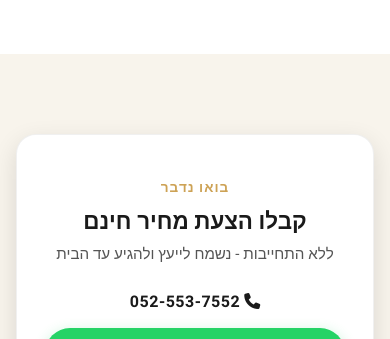
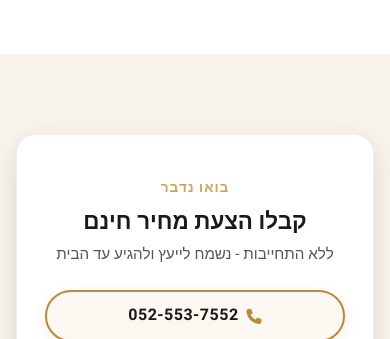
Before and after one commit to firasabs/adamsRefinishing, a plain HTML site: page index.html in a window 390 px wide. Shown: the part 6029-6368 px from the top of the page. Drawn offline with Linux system fonts and the light colour scheme.

Commit message:
edit logo to appear on tap, frame phone number

```diff
--- a/front/style.css
+++ b/front/style.css
@@ -295,12 +295,30 @@ h1, h2, h3 { line-height: 1.25; }
 }
 .btn-outline:hover { background: rgba(255,255,255,.1); }
 
+/* Phone CTA in the contact card: a gold frame rather than a gold fill, so
+   it reads as the secondary action beside the solid WhatsApp button.
+   Border uses --gold-dark (3.1:1 on white) to clear the 3:1 minimum for
+   UI boundaries; the number itself stays dark for maximum legibility.
+   Padding is 2px tighter than .btn to offset the border, so this button
+   matches the WhatsApp button's height exactly. */
 .tel-btn {
+  background: rgba(205,162,85,.08);
+  color: var(--text-dark);
+  border: 2px solid var(--gold-dark);
+  padding: 11px 20px;
+  box-shadow: 0 4px 14px rgba(205,162,85,.18);
+}
+.tel-btn i { color: var(--gold-dark); transition: color var(--transition); }
+
+.tel-btn:hover,
+.tel-btn:focus-visible {
   background: var(--gold);
+  border-color: var(--gold);
   color: var(--black);
-  box-shadow: 0 4px 14px rgba(205,162,85,.3);
-}
-.tel-btn:hover { background: var(--gold-dark); }
+  box-shadow: 0 8px 22px rgba(205,162,85,.38);
+}
+.tel-btn:hover i,
+.tel-btn:focus-visible i { color: var(--black); }
 
 .phone-number {
   font-weight: 700;
@@ -1183,6 +1201,11 @@ html[lang="en"] .service-link i { transform: scaleX(-1); }
   margin-bottom: 20px;
 }
 
+/* Pin both CTAs to one height. In the desktop row they equalise for free
+   (align-items: stretch); once they stack on mobile each takes its own
+   content height and the framed phone button ends up 2px taller. */
+.contact-actions .btn { min-height: 52px; }
+
 .contact-meta {
   display: flex;
   flex-direction: column;
--- a/index.html
+++ b/index.html
@@ -21,6 +21,13 @@
     "foundingDate": "1986"
   }
   </script>
+
+  <!-- Favicon / tab icon: the spray-gun mark on the brand black, cropped
+       square from front/images/logo/trans_airgun.png -->
+  <link rel="icon" type="image/png" sizes="32x32" href="front/images/logo/favicon-32.png">
+  <link rel="icon" type="image/png" sizes="512x512" href="front/images/logo/favicon-512.png">
+  <link rel="apple-touch-icon" sizes="180x180" href="front/images/logo/favicon-180.png">
+  <meta name="theme-color" content="#111111">
 
   <link rel="stylesheet" href="front/style.css" />
   <link rel="preconnect" href="https://fonts.googleapis.com">
@@ -529,9 +536,10 @@
         <h2 data-i18n="contact.title">קבלו הצעת מחיר חינם</h2>
         <p class="subtitle" data-i18n="contact.sub">ללא התחייבות - נשמח לייעץ ולהגיע עד הבית</p>
         <div class="contact-actions">
-          <a class="header-phone" href="tel:+972525537552" aria-label="Call us">
+          <a class="btn tel-btn" href="tel:+972525537552"
+             data-i18n-aria-label="a11y.call" aria-label="התקשרו אלינו">
             <i class="fas fa-phone"></i>
-            <span class="phone-number">052-553-7552</span>
+            <span class="phone-number" dir="ltr">052-553-7552</span>
           </a>
           <a class="btn wa-btn"
              data-wa-he="https://wa.me/972525537552?text=שלום, אשמח לקבל הצעת מחיר"
--- a/script.js
+++ b/script.js
@@ -41,6 +41,7 @@ const I18N = {
   'trust.finish':   { he: 'גימור מושלם',  en: 'Perfect Finish'    },
   'gallery.title':  { he: 'לפני ואחרי', en: 'Before & After' },
   'gallery.sub':    { he: 'גררו את המחוון לגילוי השינוי המדהים', en: 'Drag the slider to reveal the transformation' },
+  'a11y.call':      { he: 'התקשרו אלינו', en: 'Call us' },
   'a11y.cmp':       { he: 'גררו להשוואה בין לפני ואחרי', en: 'Drag to compare before and after' },
   'a11y.prev':      { he: 'הקודם', en: 'Previous' },
   'a11y.next':      { he: 'הבא',   en: 'Next'     },
```
Also changed, not shown: 2 other files.
